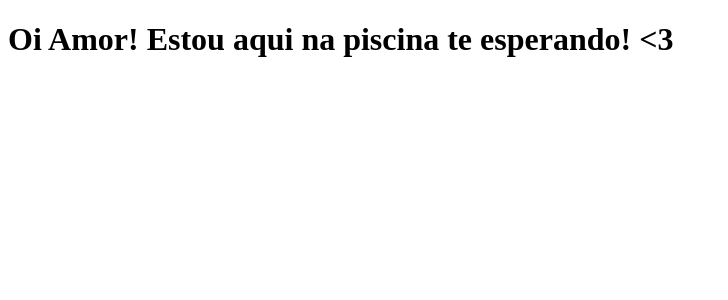
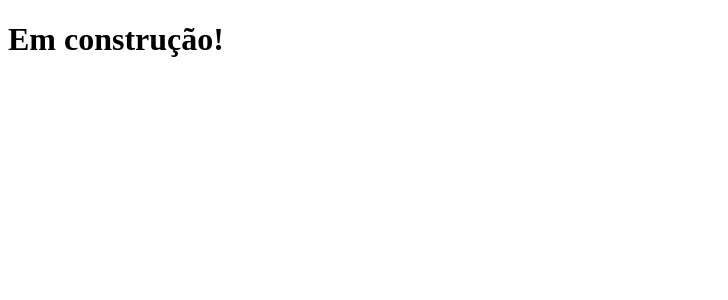
Before and after one commit to christian-sanches/clone-news, a Next.js app: page / in a window 1280 px wide. Shown: the top 300 px of the page, without its empty margins (0-728 px from the left). Built offline with nearby package versions, Linux system fonts and the light colour scheme.

Commit message:
pagina em construção

```diff
--- a/app/page.tsx
+++ b/app/page.tsx
@@ -3,7 +3,7 @@ import React from "react";
 const Home: React.FC = () => {
   return (
     <div>
-      <h1>Oi Amor! Estou aqui na piscina te esperando! {`<3`}</h1>
+      <h1>Em construção!</h1>
     </div>
   );
 };
```
